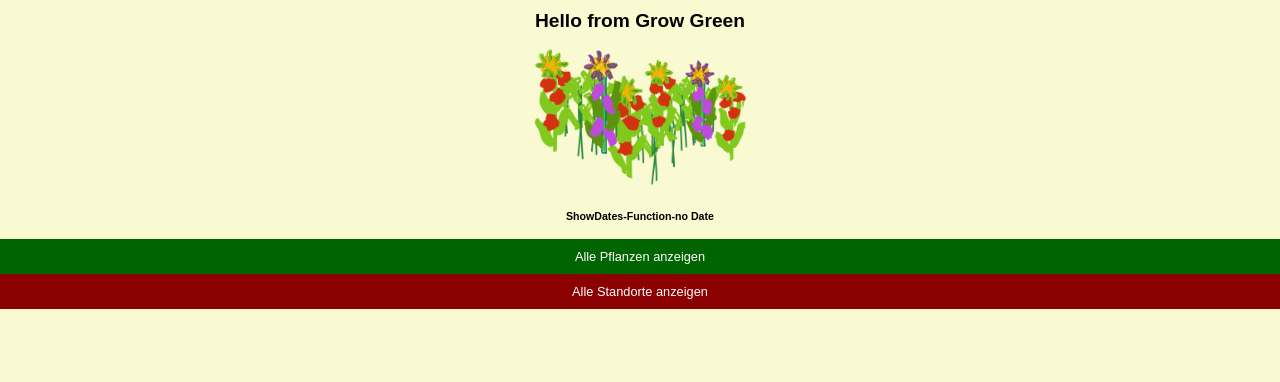
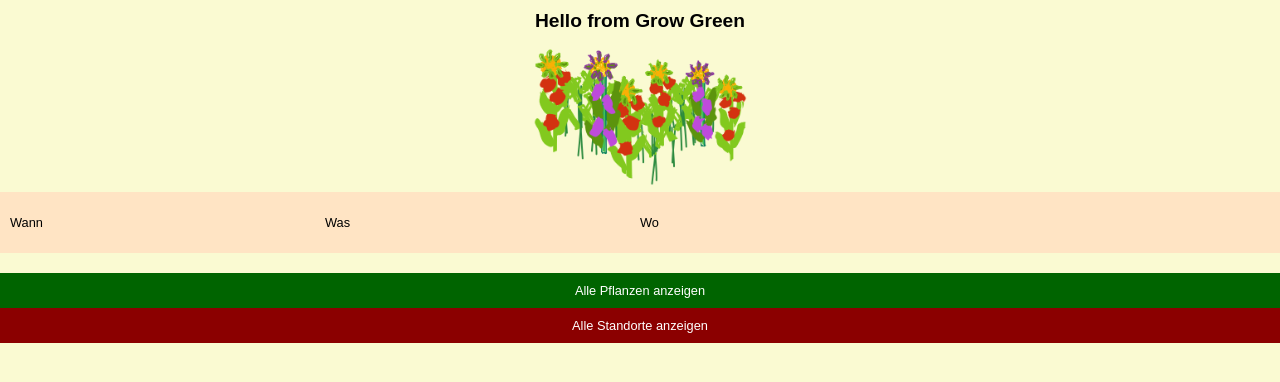
Before and after one commit to frank12421/capstone-project, a Next.js app: page / in a window 1280 px wide. Shown: the top 382 px of the page. Built offline with nearby package versions, Linux system fonts and the light colour scheme.

Commit message:
add sort for shodate on hp

```diff
--- a/components/ShowDates.js
+++ b/components/ShowDates.js
@@ -6,25 +6,26 @@ const StyeldTabel = styled.section`
   padding: 10px;
   display: grid;
   grid-template-columns: 25% 25% 1fr;
-  grid-template-rows: 1fr 1fr 1fr 1fr;
+  grid-template-rows: 1fr;
   grid-gap: 3px px;
   background-color: bisque;
   margin-bottom: 20px;
 `;
 
 export default function ShowDates({ dates, places }) {
-  console.log("ShowDates-Dates", dates);
-  console.log("ShowDates-Places", places);
+  console.log("ShowDates-Dates", { dates });
+  // console.log("ShowDates-Places", places);
 
-  if (dates.length === 0) {
-    return <h5>ShowDates-Function-no Date</h5>;
-  }
+  const sortDates = [...dates].sort(
+    (a, b) => new Date(a.data.date) - new Date(b.data.date)
+  );
+  console.log("SortList", sortDates);
 
   function DefineWhen({ plantdate }) {
     const today = moment().format(`YYYY-MM-DD`);
     const weekofYear = moment().week();
-    console.log("Diese Woche", weekofYear);
-    console.log("Woche Plandate", moment(plantdate).week());
+    // console.log("Diese Woche", weekofYear);
+    // console.log("Woche Plandate", moment(plantdate).week());
     if (plantdate === today) {
       return <p>Heute</p>;
     } else if (moment(plantdate).week() === weekofYear) {
@@ -36,15 +37,13 @@ export default function ShowDates({ dates, places }) {
 
   return (
     <>
-      <h5>ShowDates-Function</h5>
       <StyeldTabel>
         <p key={"Wann"}>Wann</p>
         <p key={"Was"}>Was</p>
         <p key={"Wo"}>Wo</p>
-
-        {dates.map((date) => (
+        {dates.length !== 0 &&
+          sortDates.map((date) => (
             <>
-            {/* <p key={date.id}>{date.data.date}</p> */}
               <DefineWhen key={date.id} plantdate={date.data.date} />
               <p>{date.data.promptlist}</p>
               {places.find((place) => place.id === date.location) && (
```
Lines whose indentation alone changed are shown as unchanged.
